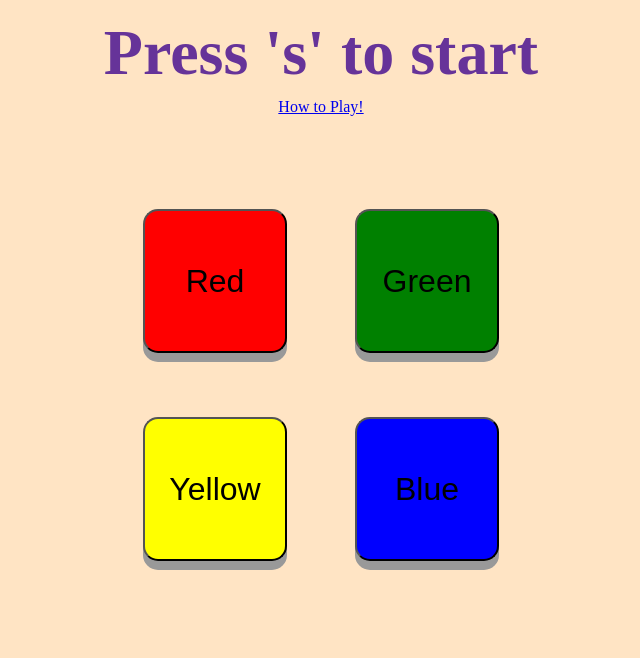
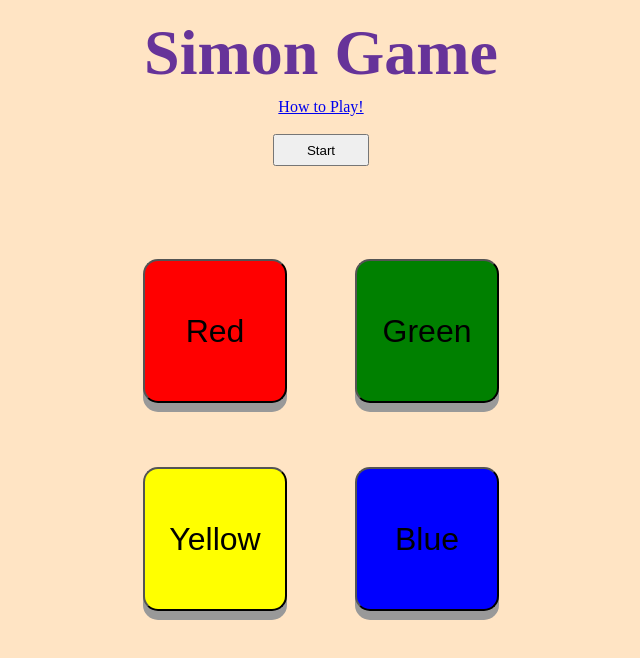
Before and after one commit to skb15428/Simon-Game, a plain HTML site: page index.html in a window 1280 px wide. Shown: the whole page, without its empty margins (319-959 px from the left). Drawn offline with nearby package versions, Linux system fonts and the light colour scheme.

Commit message:
Update index.html

```diff
--- a/index.html
+++ b/index.html
@@ -8,8 +8,11 @@
 </head>
 <body>
     <div>
-        <h1>Press 's' to start</h1>
+        <h1>Simon Game</h1>
         <a href="https://www.ultraboardgames.com/simon/game-rules.php">How to Play!</a>
+        <br>
+        <br>
+        <button class="start">Start</button>
         <h2>Level 1</h2>
     </div>
     <div>
```
